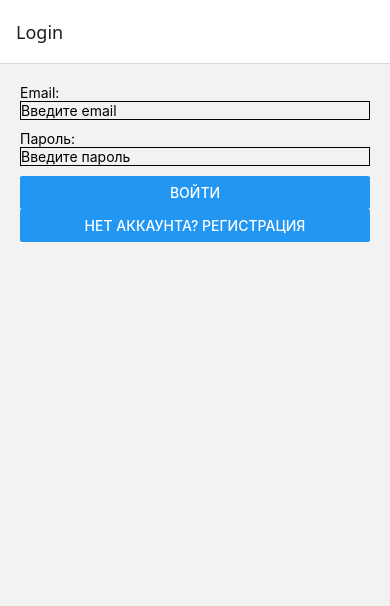
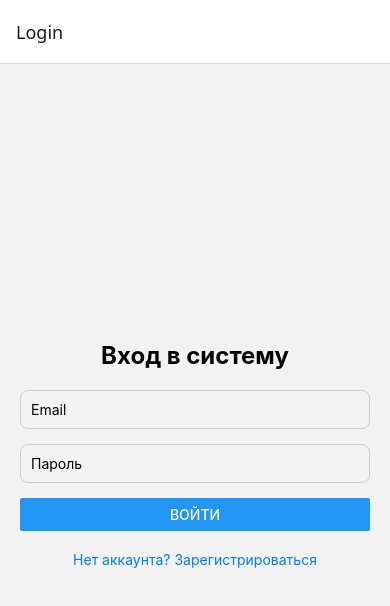
Before and after one commit to fckasakura/sklad-mobile, a React Native app: screen /Login in a window 390 px wide. Shown: the top 606 px of the page. Built offline with nearby package versions, Linux system fonts and the light colour scheme.

Commit message:
update code

```diff
--- a/src/screens/LoginScreen.tsx
+++ b/src/screens/LoginScreen.tsx
@@ -1,46 +1,81 @@
 import React, { useState } from "react";
-import { View, TextInput, Button, Text, Alert } from "react-native";
+import {
+  View,
+  Text,
+  TextInput,
+  Button,
+  StyleSheet,
+  Alert,
+  TouchableOpacity,
+} from "react-native";
 import AsyncStorage from "@react-native-async-storage/async-storage";
 import { loginUser } from "../utils/api";
 
 export default function LoginScreen({ navigation }: any) {
   const [email, setEmail] = useState("");
   const [password, setPassword] = useState("");
+  const [loading, setLoading] = useState(false);
 
   const handleLogin = async () => {
     try {
-      const response = await loginUser( email, password );
+      setLoading(true);
+      const response = await loginUser({ email, password });
 
       if (response.token) {
         await AsyncStorage.setItem("authToken", response.token);
-        navigation.navigate("Home");
+        navigation.replace("Home");
       } else {
-        Alert.alert("Ошибка", "Неверные учетные данные");
+        Alert.alert("Ошибка", "Токен не получен");
       }
-    } catch (error) {
-      Alert.alert("Ошибка", "Не удалось выполнить вход");
+    } catch (error: any) {
+      console.log("Ошибка входа:", error.message);
+      Alert.alert("Ошибка", error.message || "Не удалось выполнить вход");
+    } finally {
+      setLoading(false);
     }
   };
 
   return (
-    <View style={{ padding: 20 }}>
-      <Text>Email:</Text>
+    <View style={styles.container}>
+      <Text style={styles.title}>Вход в систему</Text>
+
       <TextInput
+        style={styles.input}
+        placeholder="Email"
         value={email}
+        autoCapitalize="none"
         onChangeText={setEmail}
-        placeholder="Введите email"
-        style={{ borderWidth: 1, marginBottom: 10 }}
       />
-      <Text>Пароль:</Text>
       <TextInput
+        style={styles.input}
+        placeholder="Пароль"
         value={password}
+        secureTextEntry
         onChangeText={setPassword}
-        placeholder="Введите пароль"
-        secureTextEntry
-        style={{ borderWidth: 1, marginBottom: 10 }}
       />
-      <Button title="Войти" onPress={handleLogin} />
-      <Button title="Нет аккаунта? Регистрация" onPress={() => navigation.navigate("Register")} />
+
+      <Button title={loading ? "Загрузка..." : "Войти"} onPress={handleLogin} />
+
+      <TouchableOpacity onPress={() => navigation.navigate("Register")}>
+        <Text style={styles.link}>Нет аккаунта? Зарегистрироваться</Text>
+      </TouchableOpacity>
     </View>
   );
 }
+
+const styles = StyleSheet.create({
+  container: { flex: 1, justifyContent: "center", padding: 20 },
+  title: { fontSize: 24, marginBottom: 20, textAlign: "center", fontWeight: "bold" },
+  input: {
+    borderWidth: 1,
+    borderColor: "#ccc",
+    padding: 10,
+    borderRadius: 8,
+    marginBottom: 15,
+  },
+  link: {
+    marginTop: 20,
+    color: "#007bff",
+    textAlign: "center",
+  },
+});
--- a/src/utils/api.ts
+++ b/src/utils/api.ts
@@ -1,7 +1,8 @@
 const BASE_URL = "https://stoq-web-api.devspace.bafid.app";
 
+// Авторизация (логин)
 export const loginUser = async ({ email, password }: { email: string; password: string }) => {
-  const response = await fetch("https://stoq-web-api.devspace.bafid.app/api/v1/auth/login", {
+  const response = await fetch(`${BASE_URL}/api/v1/auth/login`, {
     method: "POST",
     headers: {
       "Content-Type": "application/json",
@@ -11,12 +12,13 @@ export const loginUser = async ({ email, password }: { email: string; password:
 
   if (!response.ok) {
     const err = await response.text();
-    throw new Error(err || "Ошибка входа");
+    throw new Error(err || "Ошибка авторизации");
   }
 
-  return response.json();
+  return response.json(); // ожидается { token: "..." }
 };
 
+// Регистрация
 export const registerUser = async (data: {
   firstName: string;
   lastName: string;
@@ -34,7 +36,7 @@ export const registerUser = async (data: {
     },
     body: JSON.stringify({
       ...data,
-      countryId: 1,
+      countryId: 1, // фиксировано, иначе API ругается
     }),
   });
 
```
